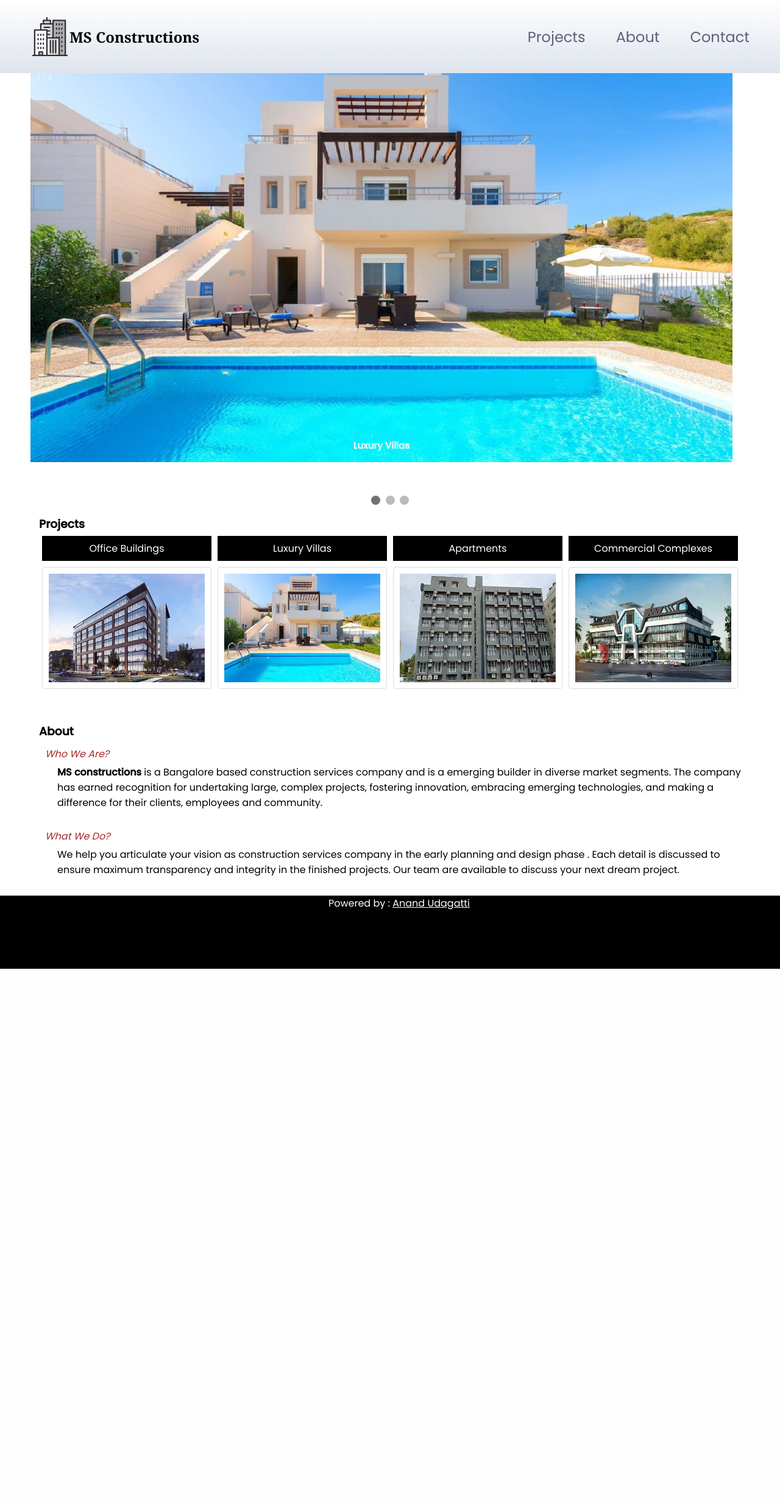
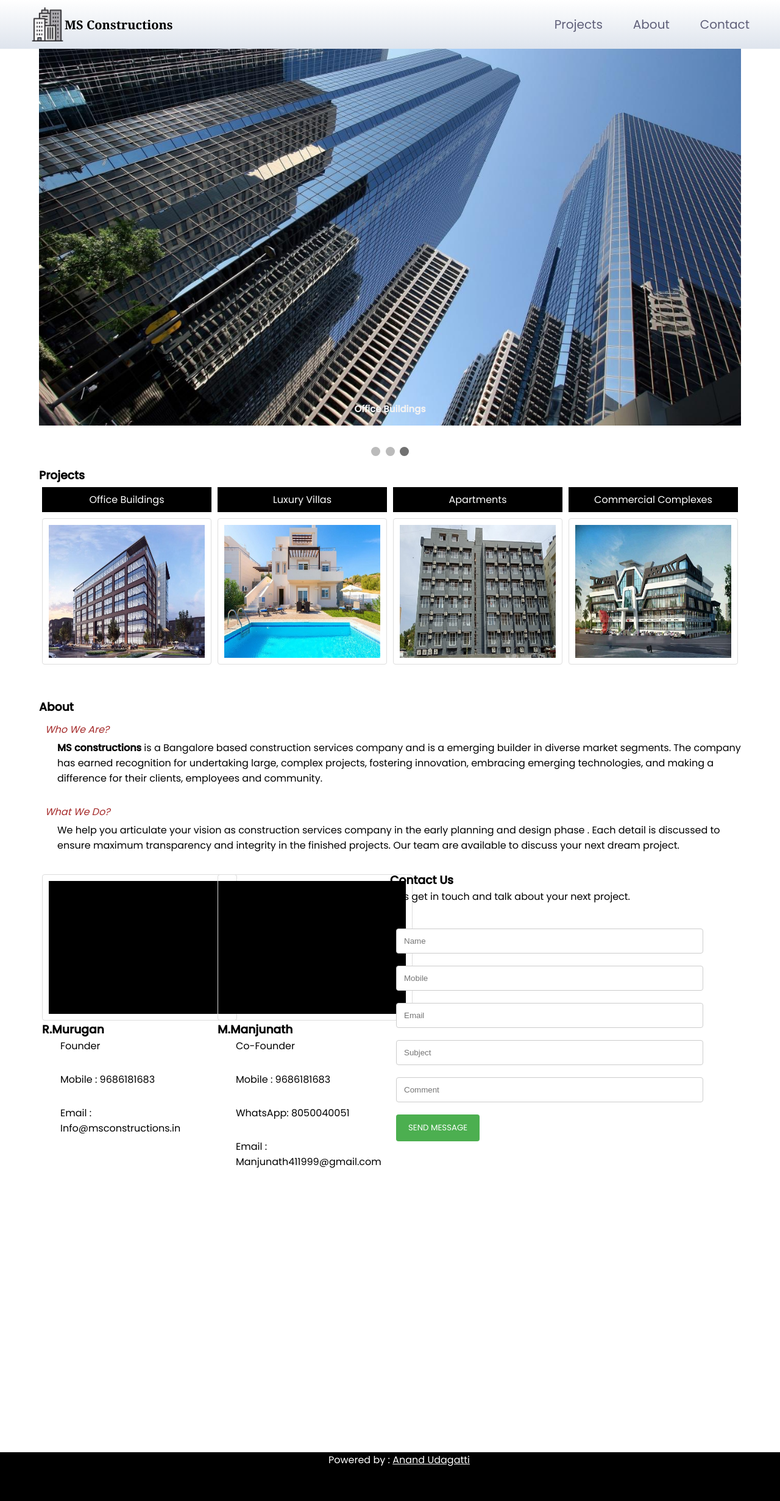
Before and after one commit to anandudagatti/anandudagatti.github.io, a Flask app: page / in a window 1280 px wide. Shown: the whole page at 61% size. Before the commit the page ends 1589 px from the top, so only its background shows below. Run offline with Flask 2, Linux system fonts and the light colour scheme.

Commit message:
Added Contact with some css changes

```diff
--- a/main.py
+++ b/main.py
@@ -20,4 +20,5 @@ def contact():
     return render_template("index.html",result = result)
 
 if __name__ == "__main__":
-    app.run(host='192.168.0.187',debug=True)
+    #app.run(host='192.168.0.187',debug=True)
+    app.run(debug=True)
--- a/static/css/style.css
+++ b/static/css/style.css
@@ -16,22 +16,27 @@ button {
 header {
 	background-image: linear-gradient(white, #dee4ed);	display: flex;
 	width: 100%;
-	height: 15vh;
+	height: 10vh;
 	margin: auto;
 	align-items: center;
 	position: fixed;
-	z-index: 3;
+	z-index: 2;
 	top:0;
 }
 
 footer {
 	background-color: black;
-	height: 15vh;
+	height: 10vh;
 	text-align: center;
 }
 
 nav {
 	flex: 2;
+}
+
+ul {
+	justify-content: right;
+	list-style: none;
 }
 
 .logo-container,
@@ -40,7 +45,7 @@ nav {
 }
 
 .logo-container{
-	font-size: 3vh;
+	font-size: 2.5vh;
 	align-items: center;
 	margin-top: 0px;
 	margin-bottom: 0px;
@@ -56,7 +61,7 @@ nav {
 
 .nav-link {
 	color: #5f5f79;
-	font-size: 3vh;
+	font-size: 2.5vh;
 	text-decoration: none;
 	margin: 0px 50px 0px 0px;
 }
@@ -93,8 +98,8 @@ nav {
 	border: 1px solid #ddd;
 	border-radius: 4px;
 	padding: 10px;
-	width: 500px;
-	height: 200px;
+	width: 53vh;
+	height: 30vh;
 	margin-top: 10px;
 	margin-bottom: 50px;
 	margin-right: 10px;
@@ -129,18 +134,79 @@ p.about-text {
 	margin-left: 10px;
 }
 
+
+.contact-container {
+	justify-content: center;
+	width: 90%;
+	margin: auto;
+}
+
+.contact-cantainer::after {
+	content: "";
+	clear: both;
+	display: table;
+}
+
+.contact-container img{
+	border: 1px solid #ddd;
+	border-radius: 4px;
+	padding: 10px;
+	width: 40vh;
+	height: 30vh;
+	margin: auto;
+}
+
+.contact-detail {
+	float: left;
+	width: 25%;
+	padding: 5px;
+}
+
+.contact-us {
+	margin-top: 10px;
+	margin-bottom: 500px;
+	margin-right: 10px;
+	margin-left: 10px;
+}
+
+.contact-form {
+	margin-top: 10px;
+	margin-bottom: 10px;
+	margin-right: 10px;
+	margin-left: 10px;
+}
+
+input[type=text], select, textarea {
+  width: 40%;
+  padding: 12px;
+  border: 1px solid #ccc;
+  border-radius: 4px;
+  resize: vertical;
+}
+
+button[type=submit] {
+  background-color: #4CAF50;
+  color: white;
+  padding: 12px 20px;
+  border: none;
+  border-radius: 4px;
+  cursor: pointer;
+}
+
+button[type=submit]:hover {
+  background-color: #45a049;
+}
+
 .mySlides {display: none;}
 img {vertical-align: middle;}
 
 /* Slideshow container */
 .slideshow-container {
 	width: 90%;
+	height: 90%
 	max-width: 1700px;
 	position: relative;
-	margin-top: 110px;
-	margin-bottom: 20px;
-	margin-right: 60px;
-	margin-left: 50px;
+	margin: auto;
 }
 
 
--- a/templates/home.html
+++ b/templates/home.html
@@ -170,10 +170,5 @@
 </div>
 
 
-<!-- Footer -->
-<footer class="w3-center w3-black w3-padding-16">
-  <p>Powered by <a href="" title="Anand Udagatti" target="_blank" class="w3-hover-text-green">Anand Udagatti</a></p>
-</footer>
-
 </body>
 </html>
--- a/templates/index.html
+++ b/templates/index.html
@@ -7,12 +7,12 @@
 	<link rel="stylesheet" href=".\static\css\style.css">
 	<link href="https://fonts.googleapis.com/css?family=Poppins:400,500&display=swap" rel="stylesheet"/>
 </head>
-<body>
+<body onload="myFunction()">
 
 	<header>
 		<!-- Navigation Section -->
 		<div class="logo-container">
-			<img src="./static/skyline.png" alt="Logo" style="width:8vh">
+			<img src="./static/skyline.png" alt="Logo" style="width:7vh">
 			<a style="font-family: Georgia, Times, serif;"><b>MS Constructions</b></a>
 		</div>
 		<nav>
@@ -22,7 +22,7 @@
 			<li><a href="#contact" class="nav-link">Contact</a></li>
 			</ul>
 		</nav>
-	</header>
+	</header><br><br>
 
 	<!-- Image Slideshow Section -->
 	<div class="slideshow-container">
@@ -71,7 +71,7 @@
         }
         slides[slideIndex-1].style.display = "block";
         dots[slideIndex-1].className += " active";
-        setTimeout(showSlides, 2000); // Change image every 2 seconds
+        setTimeout(showSlides, 3000); // Change image every 2 seconds
       }
     </script>
 
@@ -108,12 +108,67 @@
 	    <p class="about-text">What We Do?</p>
 	    <p>We help you articulate your vision as construction services company in the early planning and design phase . Each detail is discussed to ensure maximum transparency and integrity in the finished projects. Our team are available to discuss your next dream project.</p>
 	</div>
-<!-- Footer -->
-<footer>
-	<div id="project1">
-  		<p style="color:white;">Powered by : <a style="color:white;" href="" title="Anand Udagatti" target="_blank" class="hover-footer">Anand Udagatti</a></p>
+
+	<div id="contact" class="contact-container">
+	    <div class="contact-detail">
+	      <img src="/static/team1.jpg" alt="R.Murugan">
+	      <h3>R.Murugan</h3>
+	      <p class="contact-type">Founder</p>
+	      <p>Mobile  : 9686181683</p>
+	      <p>Email : Info@msconstructions.in</p>
+	    </div>
+	    <div class="contact-detail">
+	      <img src="/static/team2.jpg" alt="M.Manjunath">
+	      <h3>M.Manjunath</h3>
+	      <p class="contact-type">Co-Founder</p>
+	      <p>Mobile  : 9686181683</p>
+	      <p>WhatsApp: 8050040051</p>
+	      <p>Email : Manjunath411999@gmail.com</p>
+	    </div>
 	</div>
-</footer>
+
+	<!-- Contact Section -->
+    <div class="contact-us" id="contact">
+        <h3 class="contactus-text">Contact Us</h3>
+        <p id="msg">Thank you for contacting us, We will get back to you soon.</p>
+        <p id="label">Lets get in touch and talk about your next project.</p>
+        <form onsubmit="success()" id="form_id" method="POST">
+        	<div id="ContactForm">
+        		<ul>
+	        		<li><input class="contact-form" type="text" placeholder="Name" required name="Name"></li>
+			        <li><input class="contact-form" type="text" placeholder="Mobile" required name="Mobile"></li>
+			        <li><input class="contact-form" type="text" placeholder="Email" required name="Email"></li>
+			        <li><input class="contact-form" type="text" placeholder="Subject" required name="Subject"></li>
+			        <li><input class="contact-form" type="text" placeholder="Comment" required name="Comment"></li>
+			    </ul>
+		        <button class="contact-form" type="submit">
+		        	<i class="fa fa-paper-plane"></i> SEND MESSAGE
+		        </button>
+        	</div>
+        </form>
+    </div>
+
+    <script>
+		function myFunction() {
+		    document.getElementById('form_id').action; //Will retrieve it
+		    document.getElementById('form_id').action = "/"; //Will set it
+		    document.getElementById("ContactForm").style.visibility = "visible";
+		    document.getElementById("msg").style.display = "none";
+		}
+
+		function success() {
+		    document.getElementById("ContactForm").style.visibility = "hidden";
+		    document.getElementById("msg").style.display = "inline"
+		    document.getElementById("label").style.display = "none";
+		}
+	</script>
+
+	<!-- Footer -->
+	<footer>
+		<div id="project1">
+	  		<p style="color:white;">Powered by : <a style="color:white;" href="" title="Anand Udagatti" target="_blank" class="hover-footer">Anand Udagatti</a></p>
+		</div>
+	</footer>
 
 </body>
 </html>
```
